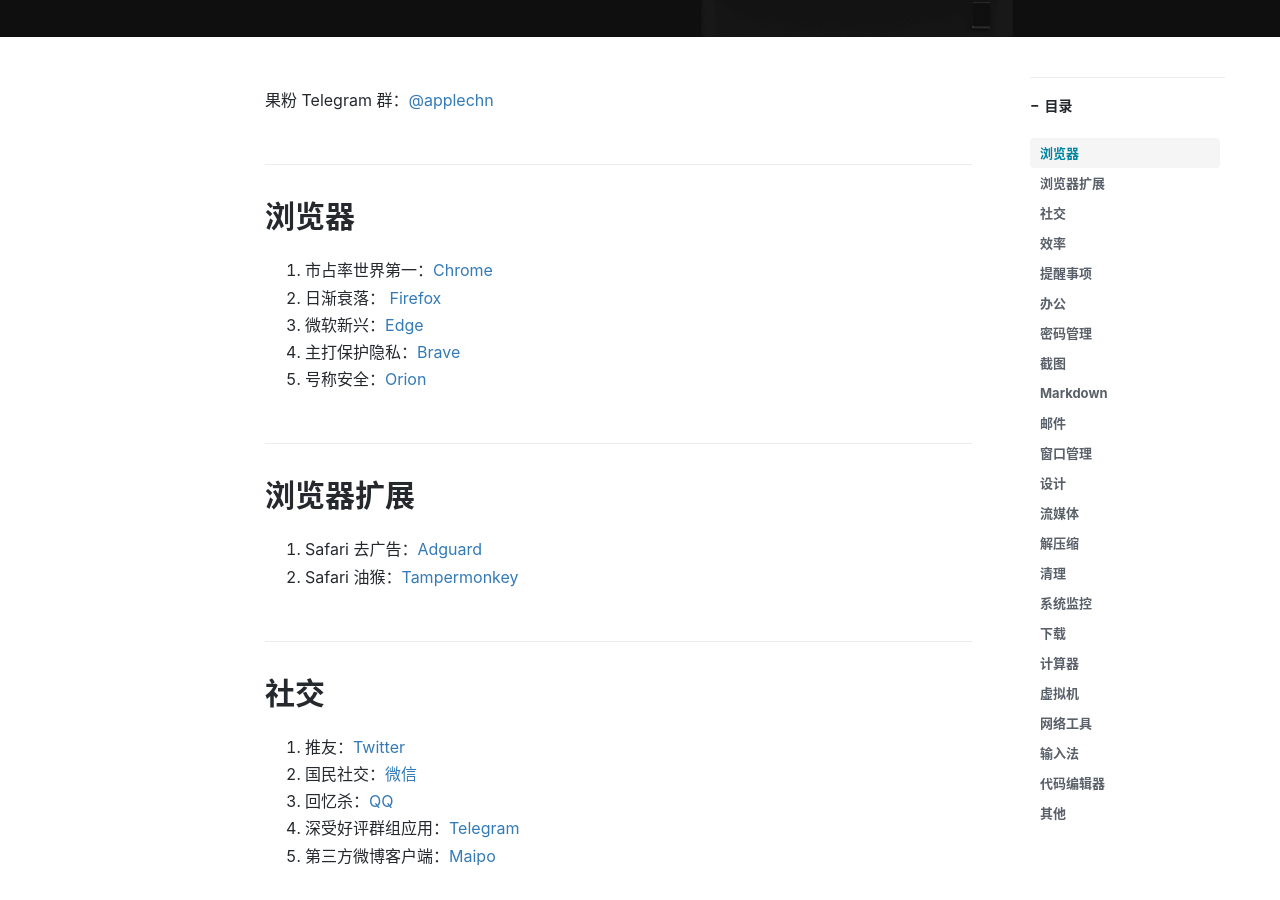
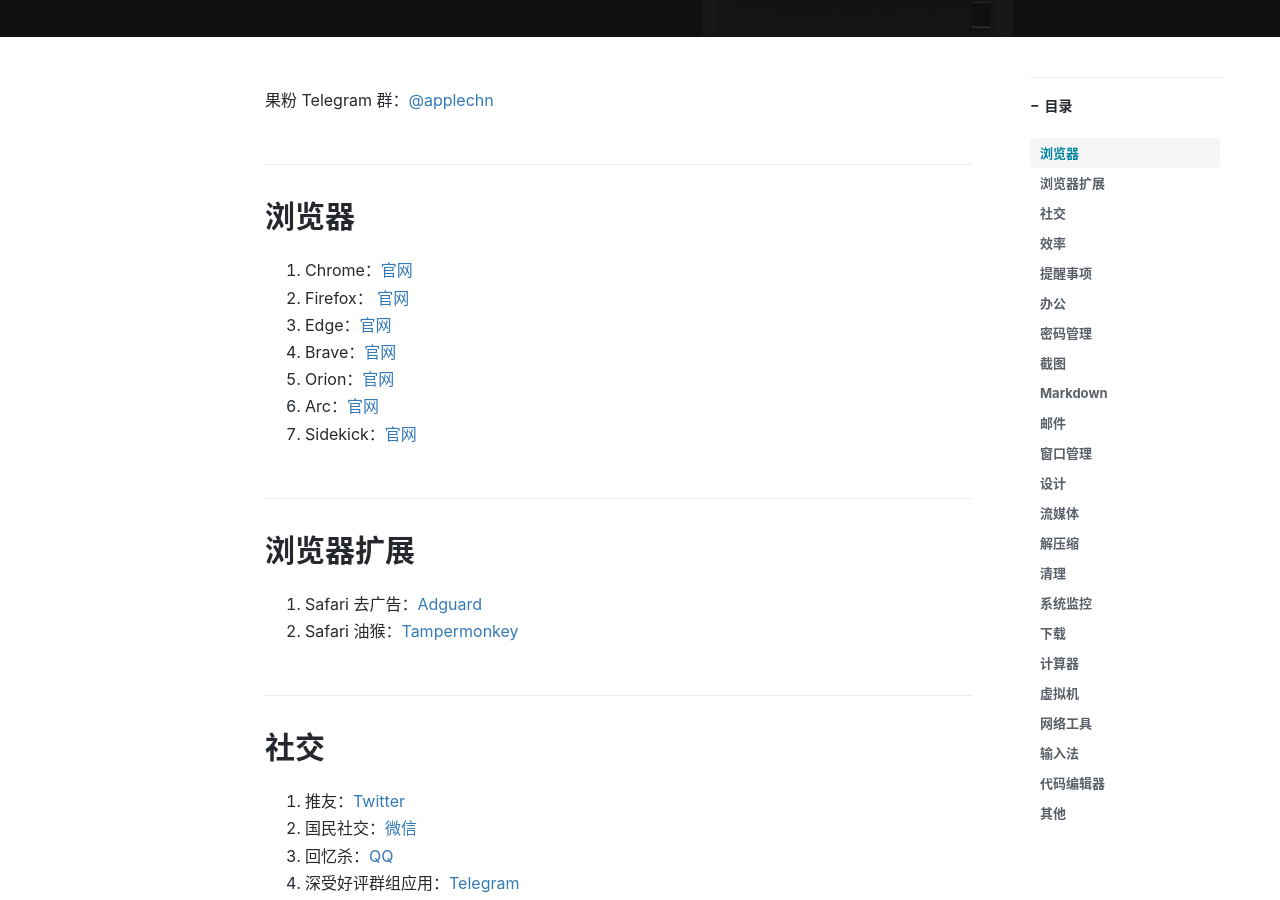
Before and after one commit to ssnhd/ssnhd.github.io, a Jekyll site: the page built from _posts/2022-8-27-mac-app.md, in a window 1280 px wide and 900 px high, scrolled down 395 px. Built offline with Jekyll 4.4.1, drawn with Linux system fonts in a browser that asks for light colours; nearby versions of some CDN libraries; comment, search, counter and statistics services are not loaded.

Commit message:
Update 2022-8-27-mac-app.md

```diff
--- a/_posts/2022-8-27-mac-app.md
+++ b/_posts/2022-8-27-mac-app.md
@@ -14,11 +14,13 @@
 果粉 Telegram 群：[@applechn](https://t.me/applechn)
 
 ## 浏览器
-1. 市占率世界第一：[Chrome](https://www.google.com/intl/zh-CN/chrome/)
-2. 日渐衰落： [Firefox](https://www.mozilla.org/zh-CN/firefox/new/)
-3. 微软新兴：[Edge](https://www.microsoftedgeinsider.com/zh-cn/download/)
-4. 主打保护隐私：[Brave](https://brave.com/zh/)
-5. 号称安全：[Orion](https://browser.kagi.com/)
+1. Chrome：[官网](https://www.google.com/intl/zh-CN/chrome/)
+2. Firefox： [官网](https://www.mozilla.org/zh-CN/firefox/new/)
+3. Edge：[官网](https://www.microsoftedgeinsider.com/zh-cn/download/)
+4. Brave：[官网](https://brave.com/zh/)
+5. Orion：[官网](https://browser.kagi.com/)
+6. Arc：[官网](https://arc.net/)
+7. Sidekick：[官网](https://www.meetsidekick.com/)
 
 ## 浏览器扩展
 1. Safari 去广告：[Adguard](https://apps.apple.com/cn/app/adguard-for-safari/id1440147259?mt=12)
```
